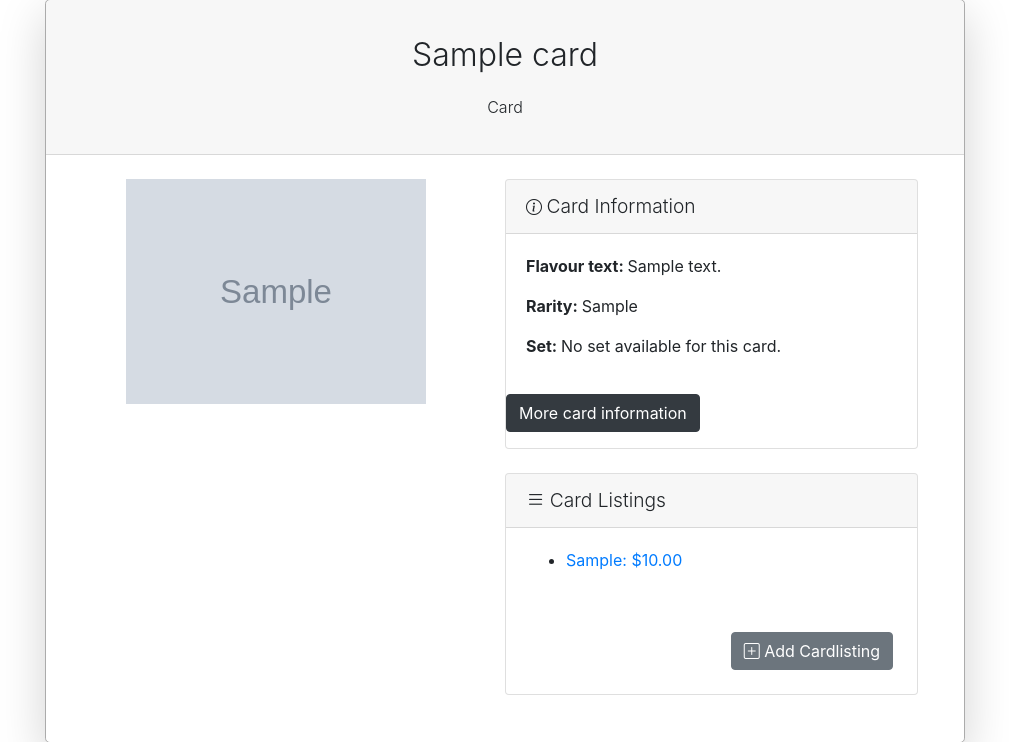
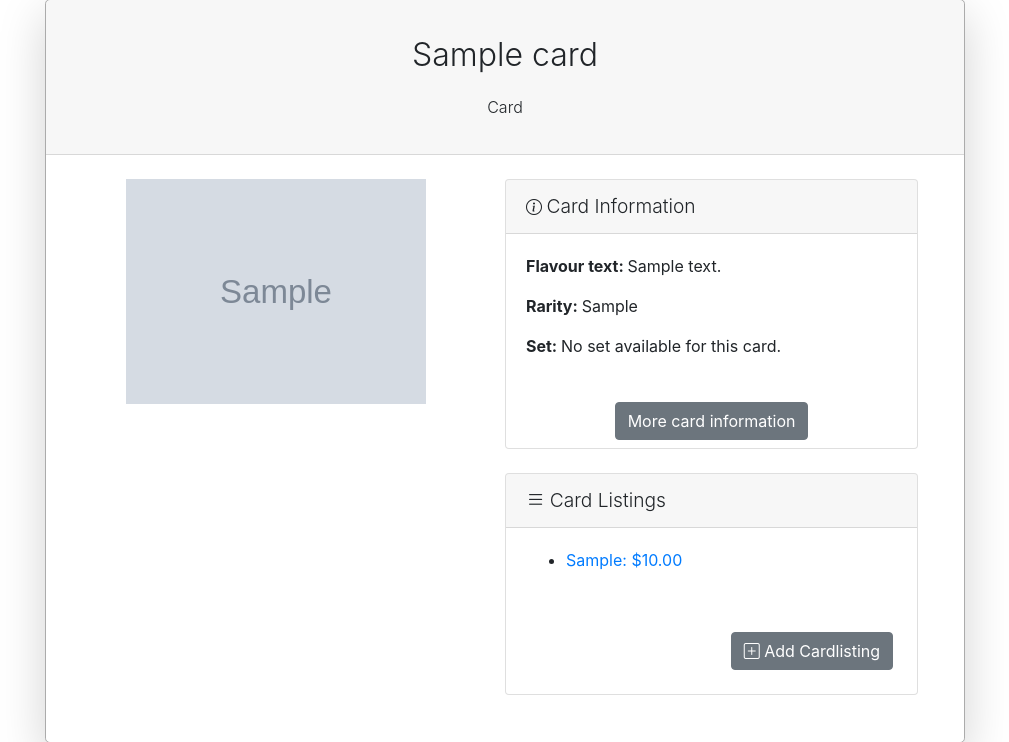
Before and after one commit to ginalamp/TCGPlayer, a Django app: page /cards/card/1 in a window 1280 px wide. Shown: the part 111-853 px from the top of the page, without its empty margins (135-1144 px from the left). Run offline with Django 3.2, Linux system fonts and the light colour scheme; tables that the repository leaves empty hold one stand-in row (values such as "Sample post"); grey boxes marked "Sample" are stand-in pictures; some libraries are stand-ins or nearby versions.

Commit message:
Align card more info center

```diff
--- a/src/tcgplaya/templates/tcgplaya/card.html
+++ b/src/tcgplaya/templates/tcgplaya/card.html
@@ -62,13 +62,13 @@
                                     </div>
                                     {% endif%}
                                 </div>
-                                <p>
-                                    <button class="btn btn-dark" type="button" data-toggle="collapse"
+                                <div class="card-more-info-button">
+                                    <button class="btn btn-secondary" type="button" data-toggle="collapse"
                                         data-target="#collapseExample" aria-expanded="false"
                                         aria-controls="collapseExample">
                                         More card information
                                     </button>
-                                </p>
+                                </div>
                                 <div class="collapse" id="collapseExample">
                                     <div class="card card-body">
                                         {% if card.released_at %}
--- a/src/templates/base.html
+++ b/src/templates/base.html
@@ -19,6 +19,12 @@
       .cardlisting-submit-button {
         padding: 1.5rem;
         position: relative;
+      }
+      .card-more-info-button {
+        padding: 0.5rem;
+        position: relative;
+        margin: auto;
+        {% comment %} width: 50%; {% endcomment %}
       }
     </style>
     <title>TCG Player</title>
```
